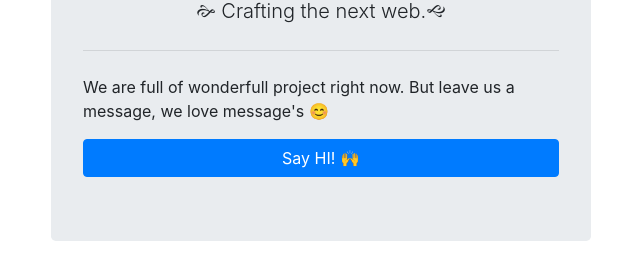
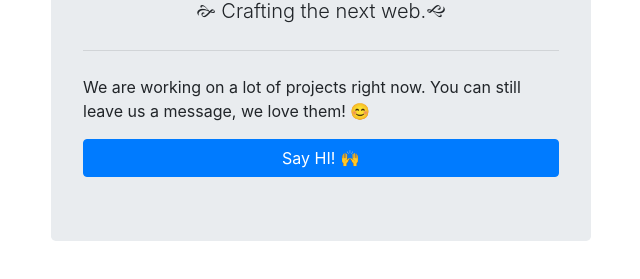
Before and after one commit to AlchemicStudio/alchemic.studio, a plain HTML site: page index.html in a window 1280 px wide. Shown: the part 319-598 px from the top of the page, without its empty margins (319-959 px from the left). Drawn offline with nearby package versions, Linux system fonts and the light colour scheme.

Commit message:
Update text

```diff
--- a/index.html
+++ b/index.html
@@ -27,7 +27,7 @@
           <h1 class="display-4 text-center">Alchemic Studio</h1>
           <p class="lead text-center">🙚 Crafting the next web.🙙</p>
           <hr class="my-4">
-          <p>We are full of wonderfull project right now. But leave us a message, we love message's 😊</p>
+          <p>We are working on a lot of projects right now. You can still leave us a message, we love them! 😊</p>
           <a href="#" class="btn btn-block btn-primary" id="mouth-to-say-hi">Say HI! 🙌</a>
         </div>
       </div>
```
